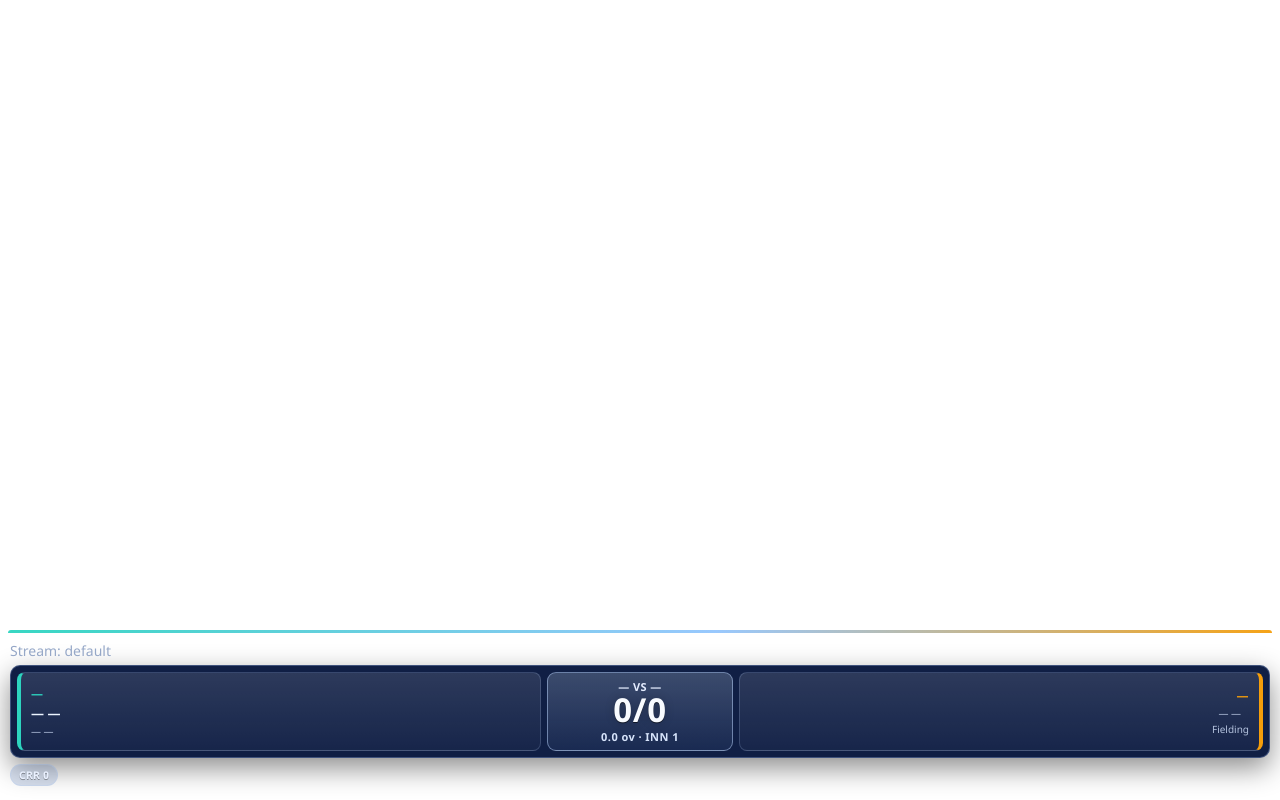
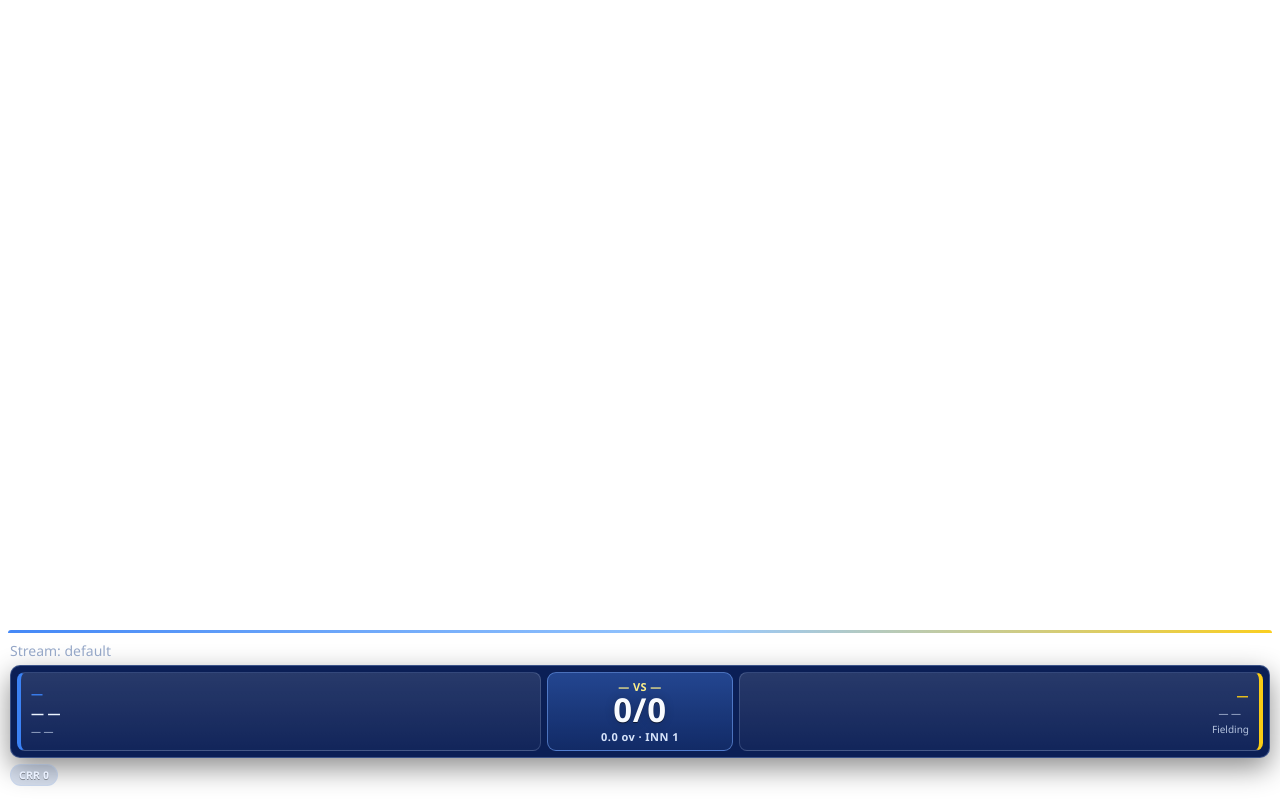
Before and after one commit to g-krish93/score, a Flask app: page /stream in a window 1280 px wide. Run offline with Flask 3, Linux system fonts and the light colour scheme; data that the repository does not hold is empty.

Commit message:
Revert overlay palette to dark blue with blue-yellow chrome.
Restore a deeper blue scoreboard base and set blue/yellow accent defaults so the fixed broadcast overlay matches the desired visual tone.

Co-authored-by: Cursor <cursoragent@cursor.com>

```diff
--- a/server/app.py
+++ b/server/app.py
@@ -101,8 +101,8 @@ def blank_state():
     return {
         "team1": "",
         "team2": "",
-        "team1_color": "#2dd4bf",
-        "team2_color": "#f59e0b",
+        "team1_color": "#3b82f6",
+        "team2_color": "#facc15",
         "theme": "classic",
         "overlay_density": "expanded",
         "overlay_scale": 1.0,
--- a/templates/overlay.html
+++ b/templates/overlay.html
@@ -6,13 +6,13 @@
   <title>Cricket Overlay</title>
   <style>
     :root {
-      --team1: #2dd4bf;
-      --team2: #f59e0b;
+      --team1: #3b82f6;
+      --team2: #facc15;
       --bg: rgba(5, 14, 38, 0.96);
       --fg: #f8fbff;
       --muted: #95a7c7;
       --overlay-scale: 1;
-      --overlay-box-color: #101f45;
+      --overlay-box-color: #0b1f56;
     }
     body { margin: 0; padding: 0; background: transparent; font-family: "Segoe UI", Arial, sans-serif; }
     #overlay {
@@ -86,13 +86,13 @@
     .team-stat { font-size: calc(13px * var(--overlay-scale)); font-weight: 800; color: #ecf4ff; font-variant-numeric: tabular-nums; }
     .main-score {
       border-radius: 9px;
-      border: 1px solid rgba(190, 215, 255, .5);
-      background: linear-gradient(180deg, rgba(217, 235, 255, .22), rgba(140, 176, 230, .08));
+      border: 1px solid rgba(121, 169, 255, .55);
+      background: linear-gradient(180deg, rgba(38, 74, 150, .9), rgba(19, 45, 105, .88));
       text-align: center;
       padding: 6px 12px;
       min-width: 160px;
     }
-    .score-title { font-size: calc(11px * var(--overlay-scale)); color: #e5edff; font-weight: 800; letter-spacing: .04em; text-transform: uppercase; }
+    .score-title { font-size: calc(11px * var(--overlay-scale)); color: #fef08a; font-weight: 800; letter-spacing: .04em; text-transform: uppercase; }
     .score-big {
       font-size: calc(33px * var(--overlay-scale));
       line-height: .95;
@@ -246,10 +246,10 @@
       body.classList.remove("theme-classic", "theme-neon", "theme-minimal");
       body.classList.add("theme-classic");
       body.classList.remove("density-compact");
-      document.documentElement.style.setProperty("--team1", data.team1_color || "#2dd4bf");
-      document.documentElement.style.setProperty("--team2", data.team2_color || "#f59e0b");
+      document.documentElement.style.setProperty("--team1", data.team1_color || "#3b82f6");
+      document.documentElement.style.setProperty("--team2", data.team2_color || "#facc15");
       document.documentElement.style.setProperty("--overlay-scale", "1");
-      document.documentElement.style.setProperty("--overlay-box-color", "#101f45");
+      document.documentElement.style.setProperty("--overlay-box-color", "#0b1f56");
     }
     function renderMomentum(data) {
       const holder = document.getElementById("momentum");
```
